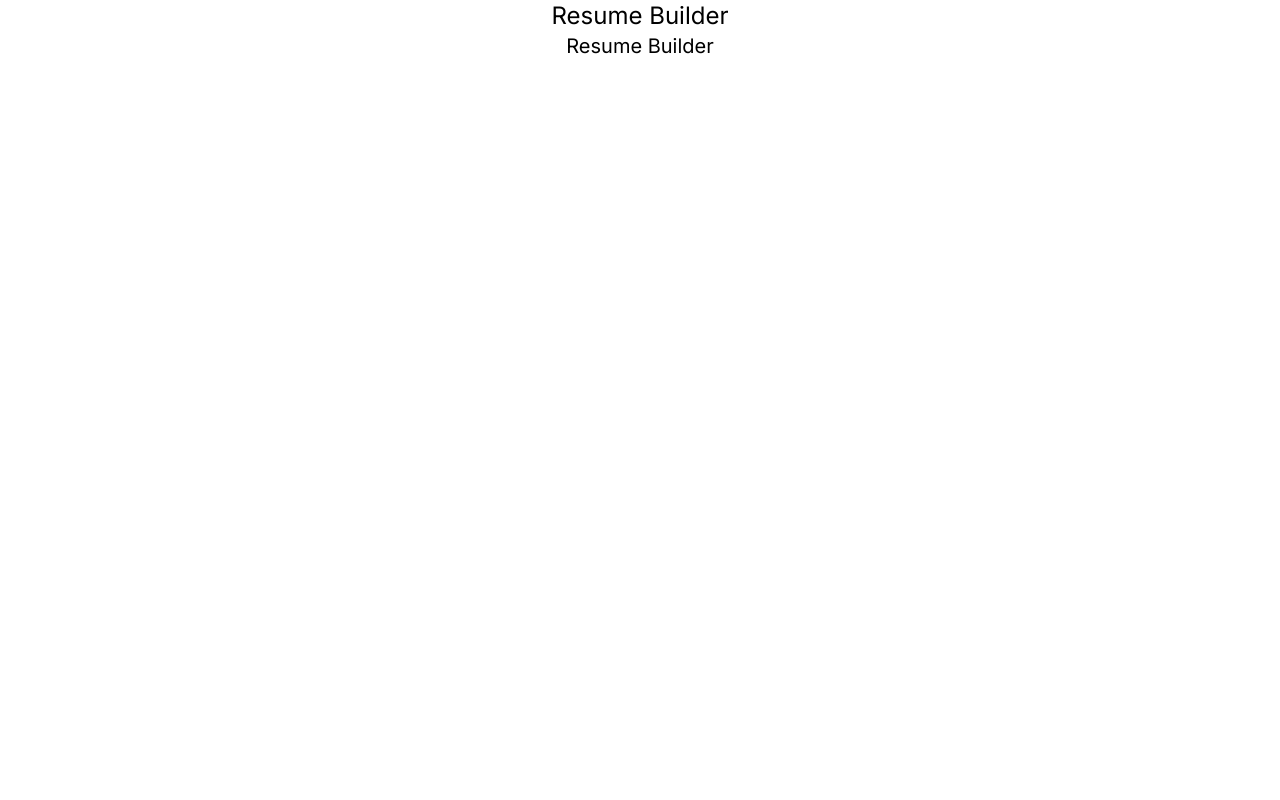
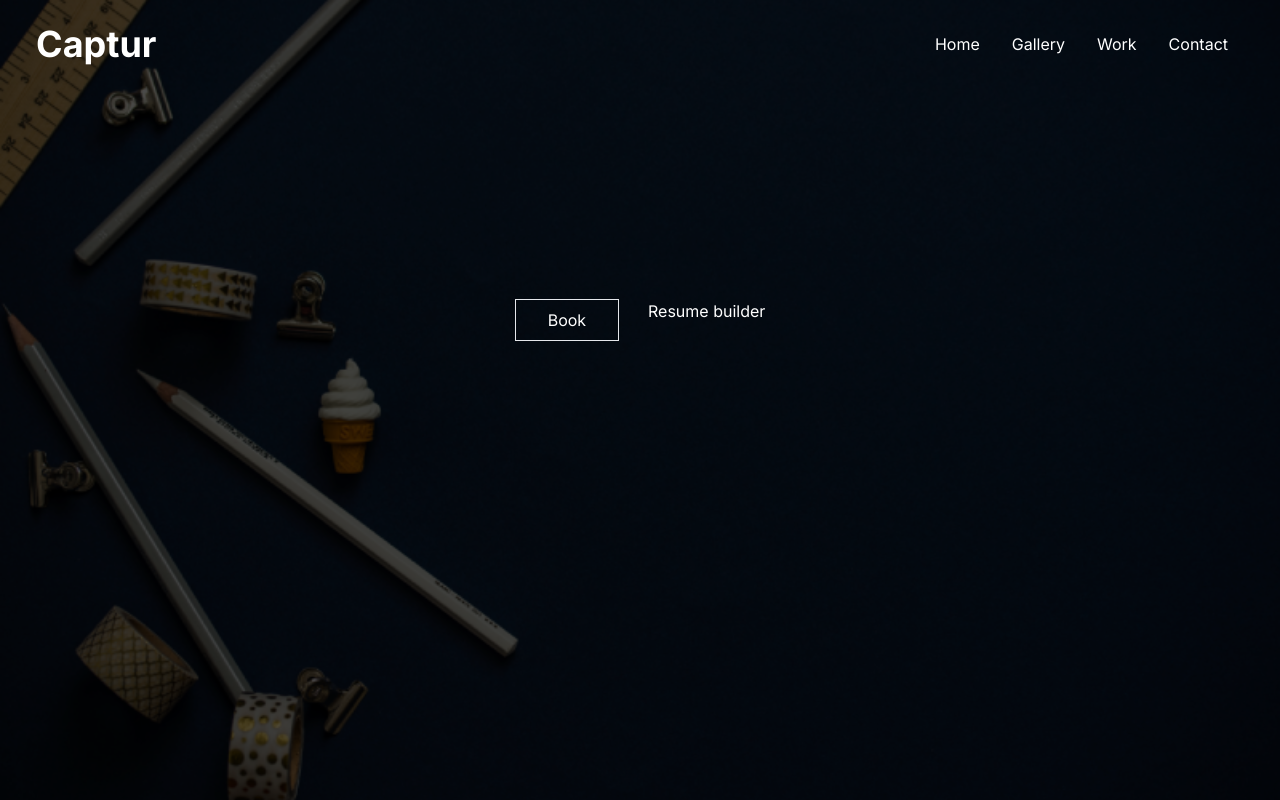
Before and after one commit to Nozibul/resume-builder-app, a Next.js app: page / in a window 1280 px wide. Shown: the top 800 px of the page. Built offline with nearby package versions, Linux system fonts and the light colour scheme.

Commit message:
implement banner section

```diff
--- a/src/app/globals.css
+++ b/src/app/globals.css
@@ -46,6 +46,19 @@ body {
             bg-white
   }
 
+  /* hero */
+  .custom-img {
+    background-image: url('../../public/assets/images/hero (1).png');
+
+  }
+
+  .img-style {
+    transition: all 0.6s linear;
+    &:hover {
+        transform: scale(1.03);
+    }
+  }
+
   /* Footer Section */
   .footer-support{
     @apply mt-3 flex flex-col pl-10 text-base font-semibold
--- a/src/app/page.js
+++ b/src/app/page.js
@@ -1,3 +1,4 @@
+import Hero from "@/components/hero/Hero"
 
 export const metadata = {
   title: 'Home - Resume Builder',
@@ -9,10 +10,8 @@ export default function Home() {
     <>
       <section className="w-full flex min-h-screen flex-col items-center">
 
-       <h2 className="text-2xl">Resume Builder</h2>
-       <h2 className="text-xl">Resume Builder</h2>
-
-    </section>
+      <Hero />
+      </section>
    </>
   )
 }
--- /dev/null
+++ b/src/components/hero/Hero.jsx
@@ -0,0 +1,26 @@
+
+const Hero = ({heading, message}) => {
+  return (
+    <div className='flex w-full items-center h-screen justify-center mb-12 bg-fixed bg-center bg-cover custom-img'>
+      {/* Overlay */}
+      <div className='absolute top-0 left-0 right-0 bottom-0 bg-black/70 z-[2]' />
+      <div className='p-5 text-white z-[2] mt-[-10rem]'>
+        <div className="grid grid-cols-2 gap-4">
+            <div >
+            {/* <h2 className='text-5xl font-bold'>{heading}</h2> */}
+            {/* <p className='py-5 text-xl'>{message}</p> */}
+            <button className='px-8 py-2 border'>Book</button>
+            </div>
+            <div>
+                <p>Resume builder</p>
+                <div>
+                {/* <Image className="img-fluid img-style" src={HomePageResumeImg} alt="resume-image" /> */}
+                </div>
+            </div>
+        </div>
+      </div>
+    </div>
+  );
+};
+
+export default Hero;
```
Also changed, not shown: public/assets/images/hero (1).png (added).
